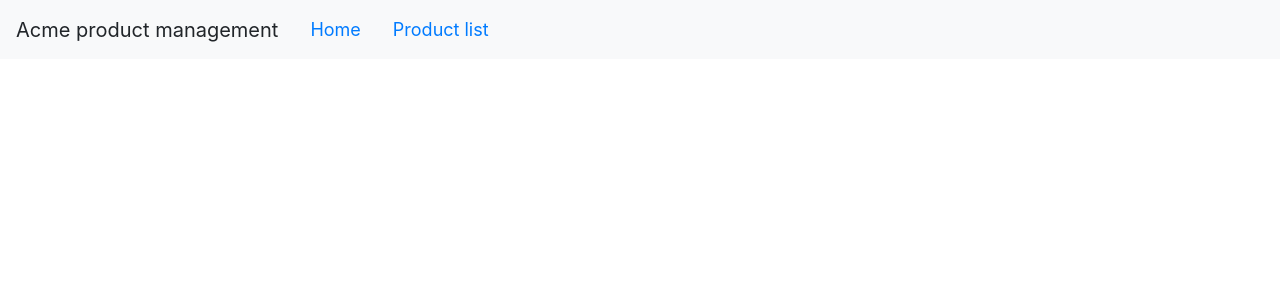
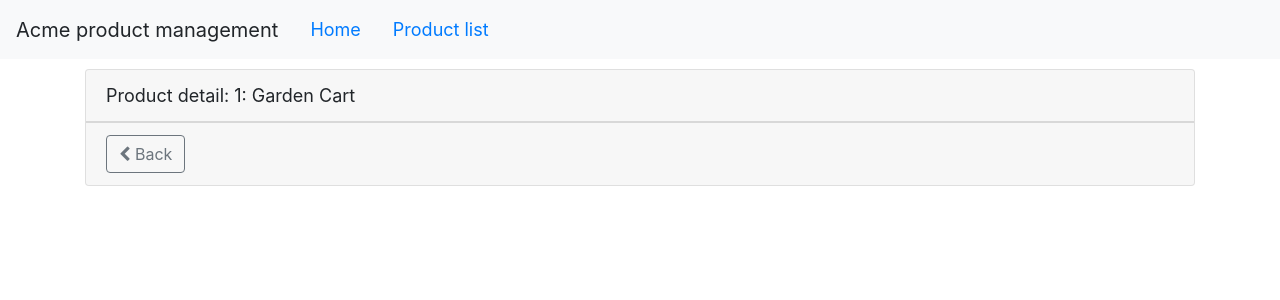
Before and after one commit to harrique/ng_ps_bigpic, an Angular app in the folder BigPic/: page /product/1 in a window 1280 px wide. Shown: the top 300 px of the page. Built offline with nearby package versions, Linux system fonts and the light colour scheme.

Commit message:
BP.11.1 - APM Routing params and guards

```diff
--- a/BigPic/src/app/app-routing.module.ts
+++ b/BigPic/src/app/app-routing.module.ts
@@ -3,10 +3,11 @@ import { Routes, RouterModule } from '@angular/router';
 import { ProductListComponent } from './product-list/product-list.component';
 import { WelcomeComponent } from './welcome/welcome.component';
 import { ProductDetailComponent } from './product-detail/product-detail.component';
+import { ProductDetailGuard } from './product-detail/product-detail.guard';
 
 const routes: Routes = [
   { path: 'products', component: ProductListComponent },
-  { path: 'product/:id', component: ProductDetailComponent },
+  { path: 'product/:id', canActivate: [ProductDetailGuard], component: ProductDetailComponent },
   { path: 'welcome', component: WelcomeComponent },
   { path: '', redirectTo: 'welcome', pathMatch: 'full' },
   { path: '**', redirectTo: 'welcome', pathMatch: 'full' }
--- a/BigPic/src/app/product-detail/product-detail.component.html
+++ b/BigPic/src/app/product-detail/product-detail.component.html
@@ -2,4 +2,7 @@
   <div class="card-header">
     {{pageTitle + ': ' + product?.productName}}
   </div>
+  <div class="card-footer">
+    <button class="btn btn-outline-secondary" (click)='onBack()'><i class="fa fa-chevron-left"></i> Back</button>
+  </div>
 </div>
--- a/BigPic/src/app/product-detail/product-detail.component.ts
+++ b/BigPic/src/app/product-detail/product-detail.component.ts
@@ -1,5 +1,6 @@
 import { Component, OnInit } from '@angular/core';
 import { IProduct } from '../model/product';
+import { ActivatedRoute, Router } from '@angular/router';
 
 @Component({
   templateUrl: './product-detail.component.html',
@@ -10,9 +11,25 @@ export class ProductDetailComponent implements OnInit {
   pageTitle = 'Product detail';
   product: IProduct;
 
-  constructor() { }
+  constructor(private route: ActivatedRoute, private router: Router) { }
 
   ngOnInit() {
+    const id = +this.route.snapshot.paramMap.get('id');
+    this.pageTitle += `: ${id}`;
+    this.product = {
+      'productId': 2,
+      'productName': 'Garden Cart',
+      'productCode': 'GDN-0023',
+      'releaseDate': 'March 18, 2016',
+      'description': '15 gallon capacity rolling garden cart',
+      'price': 32.99,
+      'starRating': 4.2,
+      'imageUrl': 'https://openclipart.org/image/300px/svg_to_png/58471/garden_cart.png'
+    };
+  }
+
+  onBack(): void {
+    this.router.navigate(['/products']);
   }
 
 }
--- /dev/null
+++ b/BigPic/src/app/product-detail/product-detail.guard.ts
@@ -0,0 +1,23 @@
+import { Injectable } from '@angular/core';
+import { CanActivate, ActivatedRouteSnapshot, RouterStateSnapshot, Router } from '@angular/router';
+import { Observable } from 'rxjs';
+
+@Injectable({
+  providedIn: 'root'
+})
+export class ProductDetailGuard implements CanActivate {
+
+  constructor(private router: Router) { }
+
+  canActivate(
+    next: ActivatedRouteSnapshot,
+    state: RouterStateSnapshot): Observable<boolean> | Promise<boolean> | boolean {
+
+      const id = +next.url[1].path;
+      if (isNaN(id) || id < 1) {
+        this.router.navigate(['/products']);
+        return false;
+      }
+      return true;
+  }
+}
--- a/BigPic/src/app/product-list/product-list.component.html
+++ b/BigPic/src/app/product-list/product-list.component.html
@@ -35,7 +35,7 @@
                       class = "product_image"
                       *ngIf = "showImage"/>
             </td>
-            <td>{{ product.productName }}</td>
+            <td><a [routerLink]="['/product', product.productId]">{{ product.productName }}</a></td>
             <td>{{ product.productCode | lowercase | convertToSpaces:'-' }}</td>
             <td>{{ product.releaseDate }}</td>
             <td>{{ product.price | currency:'USD':'symbol':'1.2-2' }}</td>
```
Also changed, not shown: 1 other file (tests, documents, lock files or other folders).
